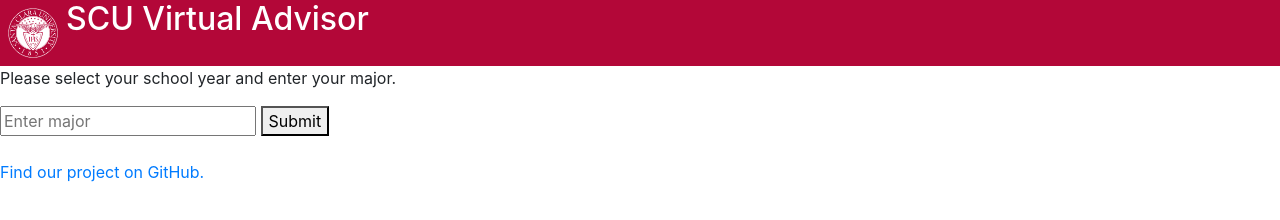
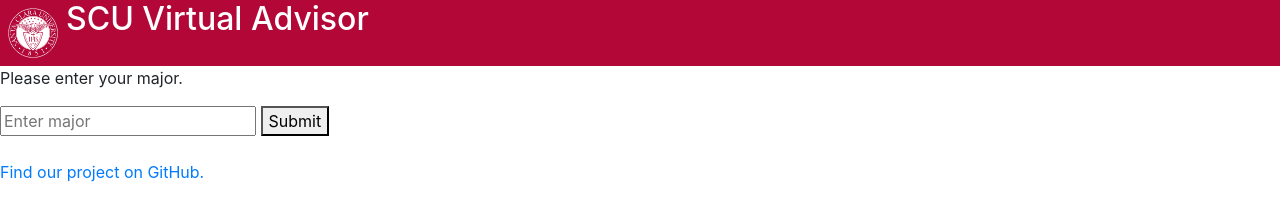
Before and after one commit to mmunguia97/virtual_advisor, a website: page index.html in a window 1280 px wide. Drawn offline with Linux system fonts and the light colour scheme.

Commit message:
Update index.html

```diff
--- a/index.html
+++ b/index.html
@@ -36,7 +36,7 @@
         </ul>
         <main>
             <div>
-                <p>Please select your school year and enter your major.</p>
+                <p>Please enter your major.</p>
                 <!--TODO: Update form action-->
                 <form action=#>
                     <!--
```
